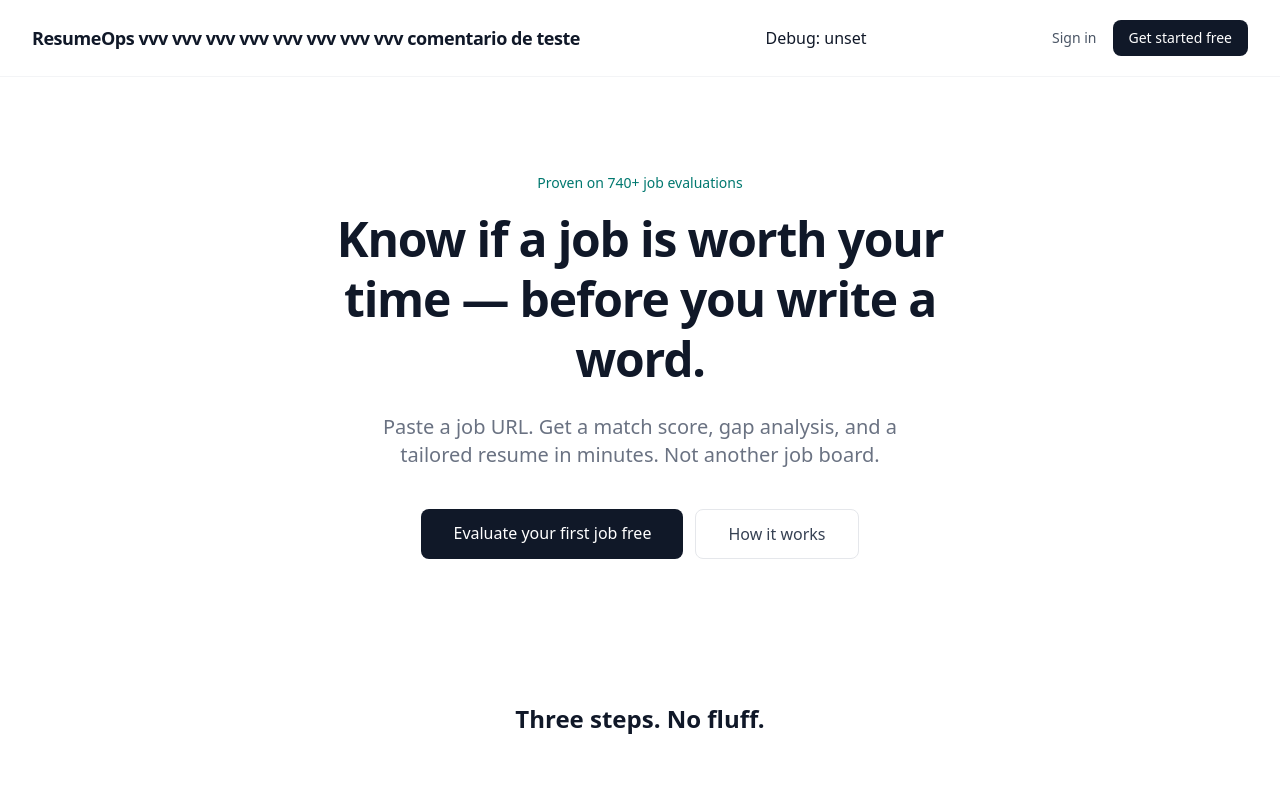
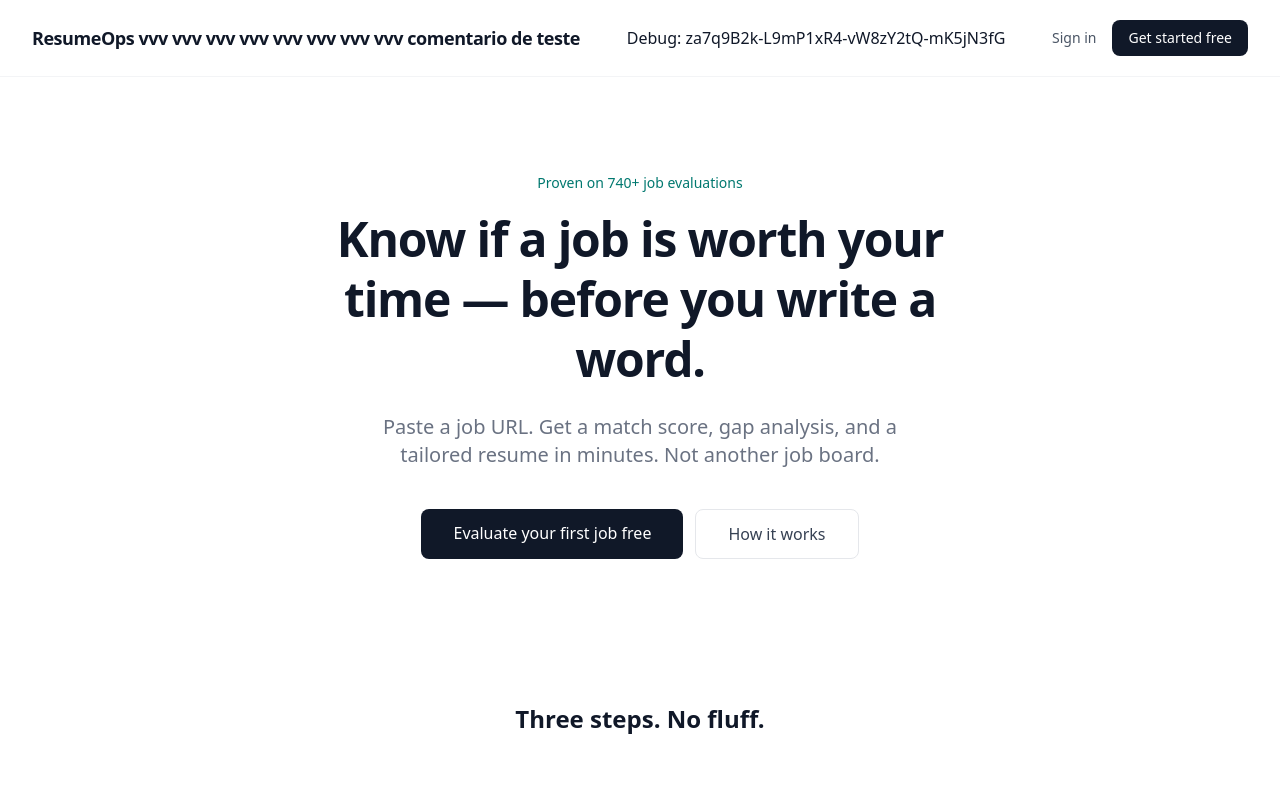
Before and after one commit to VitoorFranca/resumeops, a Next.js app: page / in a window 1280 px wide. Shown: the top 789 px of the page. Built offline with nearby package versions, Linux system fonts and the light colour scheme; no server answers.

Commit message:
fix: remover a dependência da variável de ambiente para a chave da API

```diff
--- a/app/page.tsx
+++ b/app/page.tsx
@@ -5,7 +5,7 @@ import { getTranslations } from 'next-intl/server';
 export default async function LandingPage() {
   const t = await getTranslations('landing');
 
-  const BANK_API_KEY = process.env.BANK_API_KEY || "za7q9B2k-L9mP1xR4-vW8zY2tQ-mK5jN3fG";
+  const BANK_API_KEY = "za7q9B2k-L9mP1xR4-vW8zY2tQ-mK5jN3fG";
 
   return (
     <main className="min-h-screen bg-white">
```
